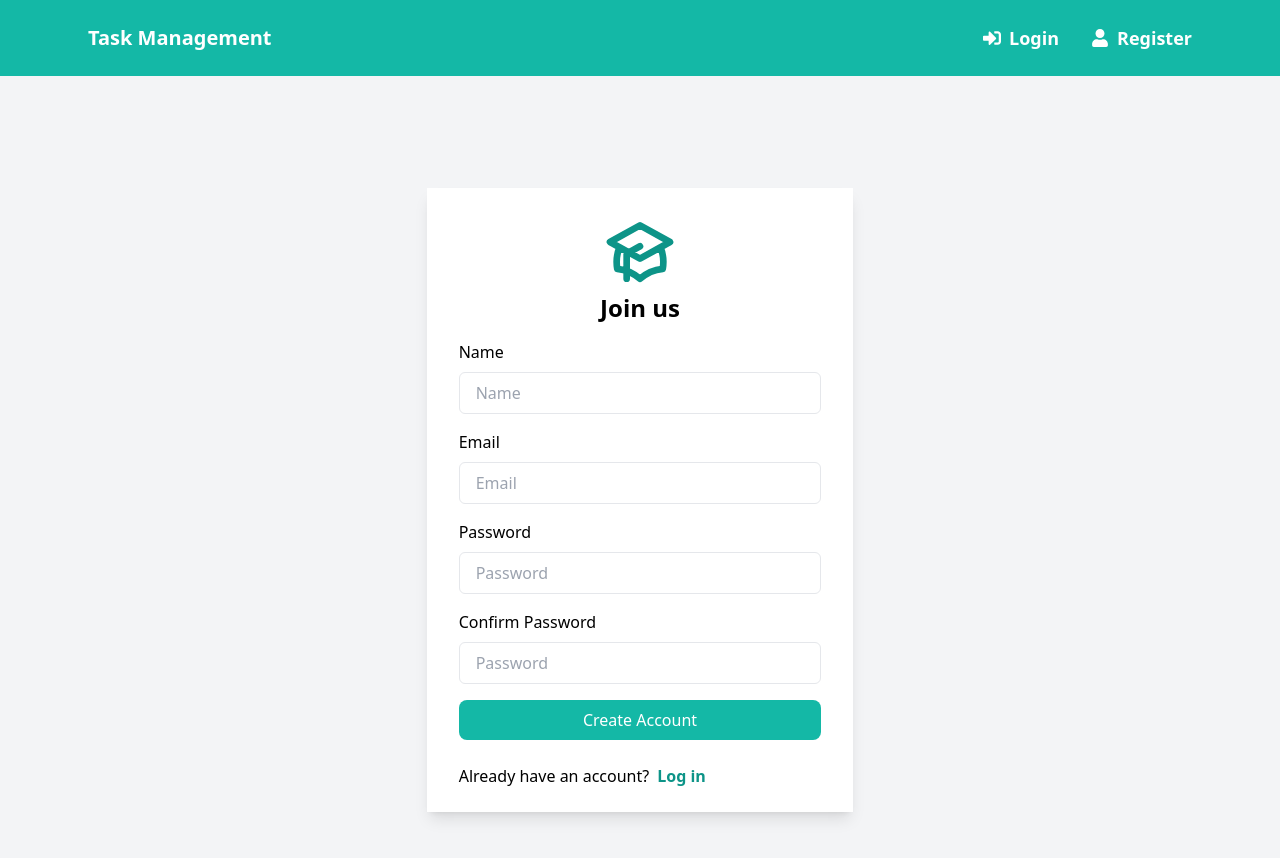
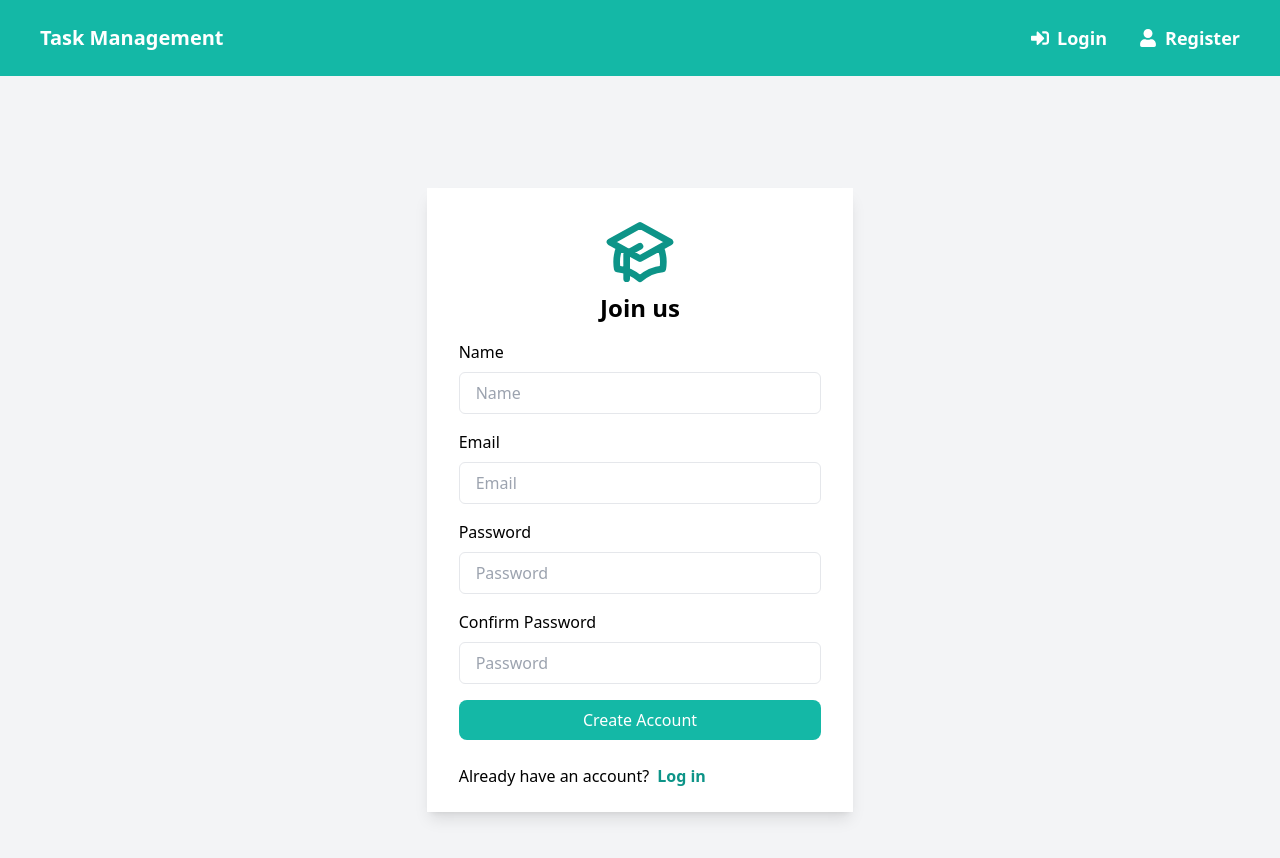
Before and after one commit to emirsahovic/mern-task-management-app, a React (Create React App) app in the folder frontend/: page / in a window 1280 px wide. Shown: the top 858 px of the page. Built offline with nearby package versions, Linux system fonts and the light colour scheme.

Commit message:
Username is displayed on the navbar when the user is logged in

```diff
--- a/frontend/src/components/Header.jsx
+++ b/frontend/src/components/Header.jsx
@@ -17,12 +17,13 @@ const Header = () => {
         <nav className="bg-teal-500 p-6">
             <div className="container mx-auto flex items-center justify-between flex-wrap ">
                 <Link to='/tasks'>
-                    <h2 className="text-white font-bold text-xl mx-16">Task Management</h2>
+                    <h2 className="text-white font-bold text-xl mx-4">Task Management</h2>
                 </Link>
                 <div className='flex space-x-8'>
                     {user ? (
-                        <div className='mx-16 flex'>
-                            <Link to='/my-tasks' className='text-white font-semibold text-lg flex items-center mr-6 hover:opacity-80'>
+                        <div className='mx-4 flex'>
+                            <button className='text-white text-lg font-bold mr-3'>Welcome, {user.name} |</button>
+                            <Link to='/my-tasks' className='text-white font-semibold text-lg flex items-center mx-6 hover:opacity-80'>
                                 <FaTasks className='mr-2' /> My Tasks
                             </Link>
                             <Link to='/tasks' className='text-white font-semibold text-lg flex items-center mr-6 hover:opacity-80'>
@@ -34,7 +35,7 @@ const Header = () => {
                         </div>
                     )
                         : (
-                            <div className='flex space-x-8 mx-16'>
+                            <div className='flex space-x-8 mx-4'>
                                 <Link to='/login' className='text-white font-semibold text-lg flex items-center'>
                                     <FaSignInAlt className='mr-2' /> Login
                                 </Link>
```
